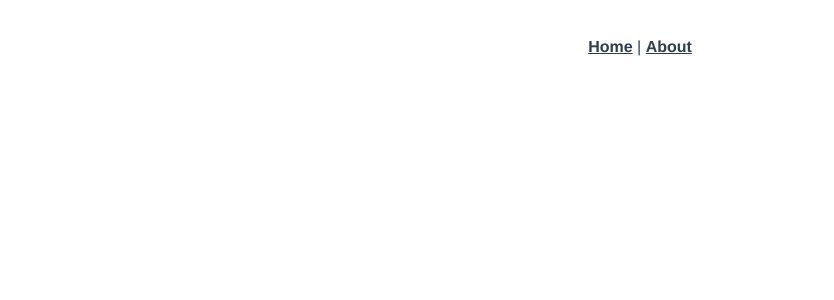
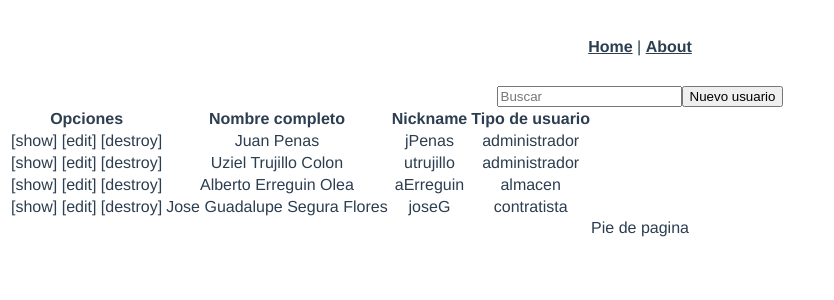
Before and after one commit to CiriloTino/App, a Vue app: page /users in a window 1280 px wide. Before the commit this address had no page. Shown: the top 300 px of the page, without its empty margins (0-834 px from the left). Built offline with nearby package versions, Linux system fonts and the light colour scheme.

Commit message:
Mostrar datos y filtrar informacion 	modified:   src/App.vue 	modified:   src/router/index.js 	new file:   src/views/user/Users.vue 	new file:   src/views/user/data.js

```diff
--- a/src/App.vue
+++ b/src/App.vue
@@ -4,6 +4,9 @@
     <router-link to="/about">About</router-link>
   </div>
   <router-view/>
+  <footer>
+    Pie de pagina
+  </footer>
 </template>
 
 <style>
--- a/src/router/index.js
+++ b/src/router/index.js
@@ -1,9 +1,11 @@
 import { createRouter, createWebHistory } from 'vue-router'
 import Home from '../views/Home.vue'
+import Users from '@/views/user/Users.vue'
 
 const routes = [
   { path: '/', name: 'Home', component: Home },
-  { path: '/about', name: 'About', component: () => import(/* webpackChunkName: "about" */ '../views/About.vue') }
+  { path: '/about', name: 'About', component: () => import(/* webpackChunkName: "about" */ '../views/About.vue') },
+  { path: '/users', name: 'Users', component: Users }
 ]
 
 const router = createRouter({
--- /dev/null
+++ b/src/views/user/Users.vue
@@ -0,0 +1,62 @@
+<template>
+  <section>
+    <div>
+      <input type="text" placeholder="Buscar" v-model="input_search" @keyup="buscar" />
+      <button>Nuevo usuario</button>
+    </div>
+
+    <table>
+      <thead>
+        <tr>
+          <th>Opciones</th>
+          <th>Nombre completo</th>
+          <th>Nickname</th>
+          <th>Tipo de usuario</th>
+        </tr>
+      </thead>
+      <tbody>
+        <tr v-for="user in users" :key="user.id">
+          <td>[show] [edit] [destroy]</td>
+          <td>{{ nombreCompleto( user ) }}</td>
+          <td>{{ user.nickname }}</td>
+          <td>{{ user.tipo_usuario }}</td>
+        </tr>
+      </tbody>
+    </table>
+  </section>
+</template>
+
+<script>
+import data from './data'
+
+export default {
+  name: 'Users',
+  data () {
+    return {
+      input_search: '',
+      users: []
+    }
+  },
+  created() {
+    this.users = data
+  },
+  methods: {
+    nombreCompleto( item ){
+      return `${item.nombre} ${item.apellidos}`
+    },
+    buscar(){
+      let found = this.users.filter(
+        (item) => item.nombre.toLowerCase() == this.input_search.toLowerCase()
+      )
+      if( found.length > 0 )
+        this.users = found
+      else
+        this.users = data
+    }
+  }
+}
+</script>
+
+<style>
+
+</style>
--- /dev/null
+++ b/src/views/user/data.js
@@ -0,0 +1,8 @@
+const data = [
+  { id: 1, nombre: 'Juan', apellidos: 'Penas', nickname: 'jPenas', tipo_usuario: 'administrador' },
+  { id: 2, nombre: 'Uziel', apellidos: 'Trujillo Colon', nickname: 'utrujillo', tipo_usuario: 'administrador' },
+  { id: 3, nombre: 'Alberto', apellidos: 'Erreguin Olea', nickname: 'aErreguin', tipo_usuario: 'almacen' },
+  { id: 4, nombre: 'Jose Guadalupe', apellidos: 'Segura Flores', nickname: 'joseG', tipo_usuario: 'contratista' }
+]
+
+export default data
```
